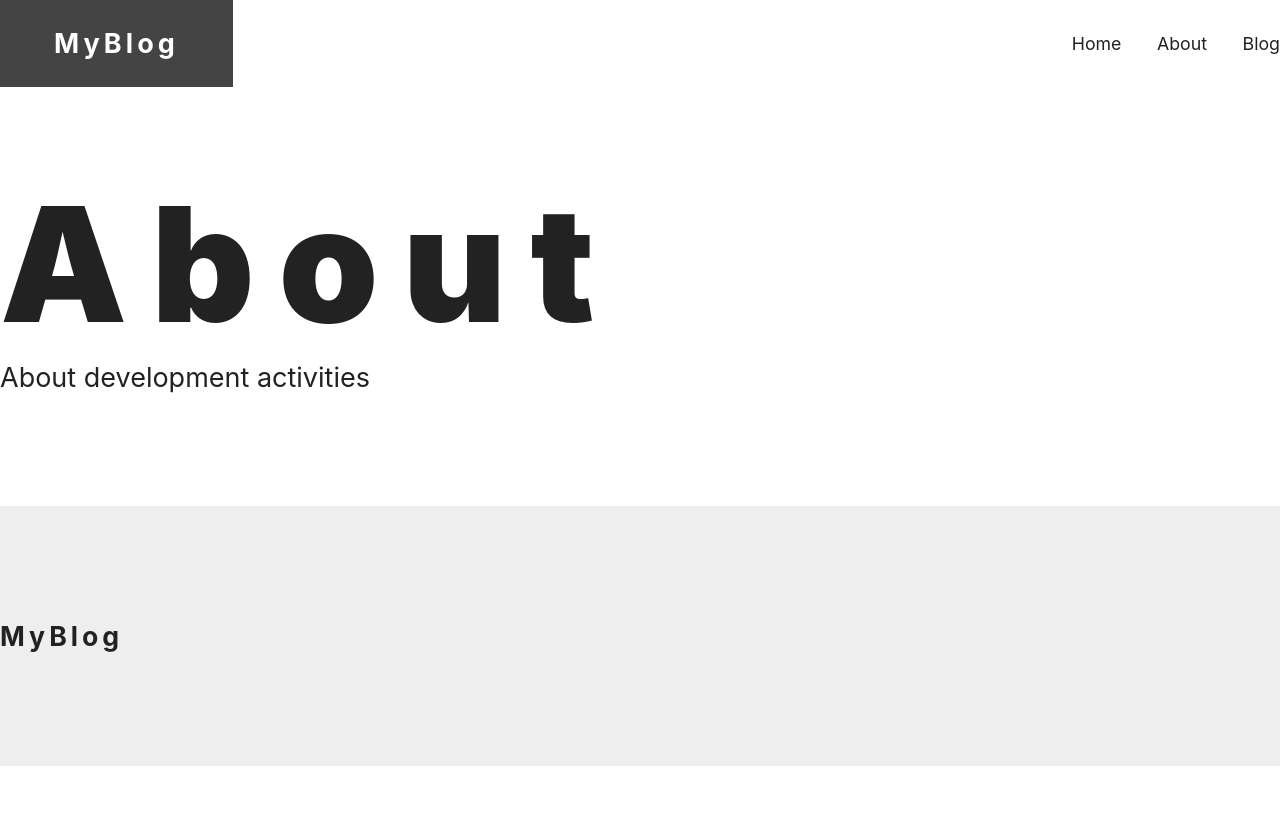
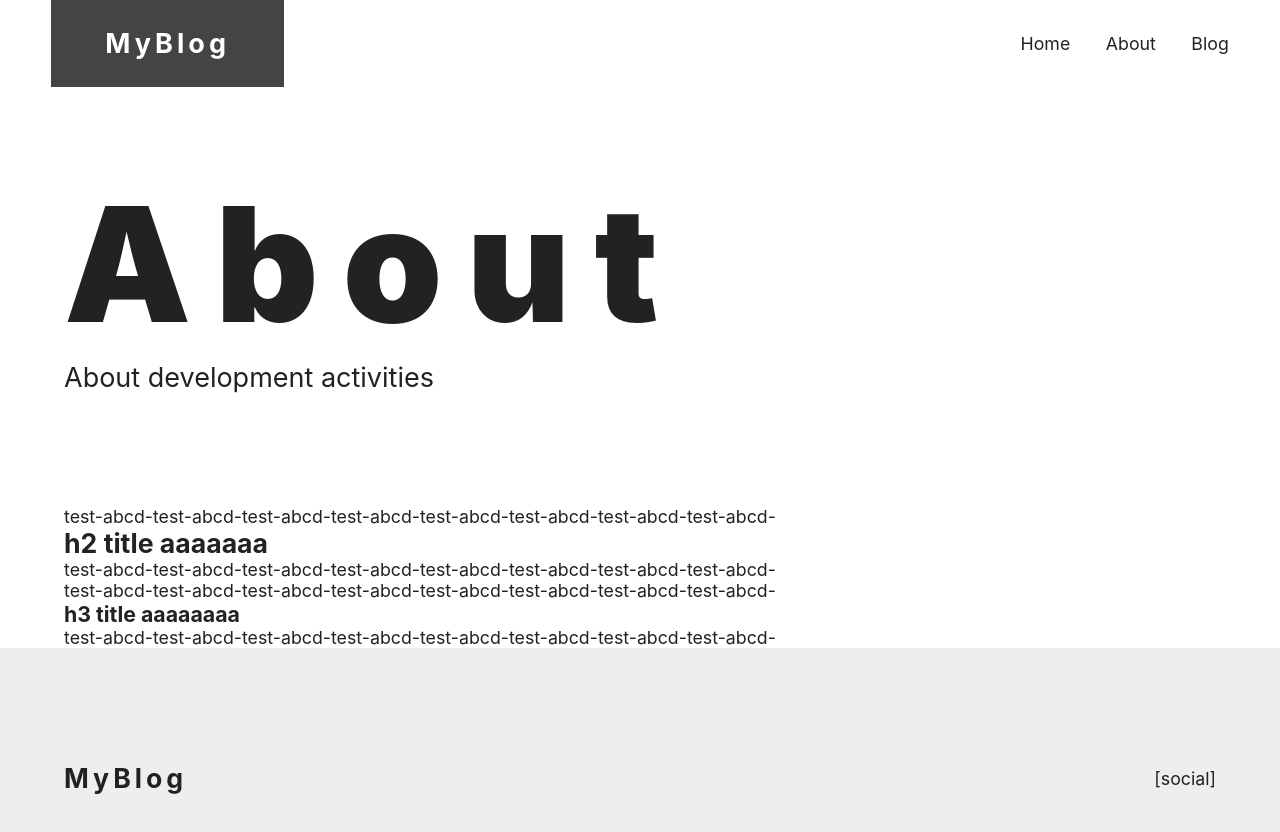
Before and after one commit to simultechnology/next-blog, a Next.js app: page /about in a window 1280 px wide. Shown: the top 832 px of the page. Before the commit the page ends 800 px from the top, so only its background shows below. Built offline with nearby package versions, Linux system fonts and the light colour scheme.

Commit message:
apply Container to pages

```diff
--- a/components/container.js
+++ b/components/container.js
@@ -1,8 +1,8 @@
 import styles from 'styles/container.module.css'
 
-export default function Container({ children }) {
+export default function Container({ children, large = false }) {
   return (
-    <div className={styles.default}>
+    <div className={large ? styles.large : styles.default}>
       {children}
     </div>
   )
--- a/components/footer.js
+++ b/components/footer.js
@@ -1,12 +1,16 @@
+import Container from "@/components/container";
 import Logo from "@/components/logo"
 import styles from 'styles/footer.module.css'
 
 export function Footer() {
   return (
     <footer className={styles.wrapper}>
-      <div className={styles.flexContainer}>
-        <Logo />
-      </div>
+      <Container>
+        <div className={styles.flexContainer}>
+          <Logo />
+          [social]
+        </div>
+      </Container>
     </footer>
   )
 }
--- a/components/header.js
+++ b/components/header.js
@@ -1,3 +1,4 @@
+import Container from "@/components/container";
 import Logo from '@/components/logo';
 import Nav from '@/components/nav';
 import styles from 'styles/header.module.css';
@@ -5,10 +6,12 @@ import styles from 'styles/header.module.css';
 export function Header() {
   return (
     <header>
-      <div className={styles.flexContainer}>
-        <Logo boxOn />
-        <Nav />
-      </div>
+      <Container large>
+        <div className={styles.flexContainer}>
+          <Logo boxOn />
+          <Nav />
+        </div>
+      </Container>
     </header>
   )
 }
--- a/pages/about.js
+++ b/pages/about.js
@@ -1,8 +1,25 @@
+import Container from "@/components/container";
 import {Hero} from "@/components/hero";
 
 export default function About() {
-  return <Hero
-    title="About"
-    subtitle="About development activities"
-  />
+  return (
+    <Container>
+      <Hero title="About" subtitle="About development activities" />
+
+      <p>
+        test-abcd-test-abcd-test-abcd-test-abcd-test-abcd-test-abcd-test-abcd-test-abcd-
+      </p>
+      <h2>h2 title aaaaaaa</h2>
+      <p>
+        test-abcd-test-abcd-test-abcd-test-abcd-test-abcd-test-abcd-test-abcd-test-abcd-
+      </p>
+      <p>
+        test-abcd-test-abcd-test-abcd-test-abcd-test-abcd-test-abcd-test-abcd-test-abcd-
+      </p>
+      <h3>h3 title aaaaaaaa</h3>
+      <p>
+        test-abcd-test-abcd-test-abcd-test-abcd-test-abcd-test-abcd-test-abcd-test-abcd-
+      </p>
+    </Container>
+  )
 }
--- a/styles/container.module.css
+++ b/styles/container.module.css
@@ -1,5 +1,10 @@
 .default {
     width: 92%;
-    min-width: 1152px;
+    max-width: 1152px;
     margin: 0 auto;
 }
+
+.large {
+    composes: default;
+    max-width: 1280px;
+}
```
Also changed, not shown: pages/blog/index.js (+6 -4 lines), pages/index.js (+3 -4 lines).
